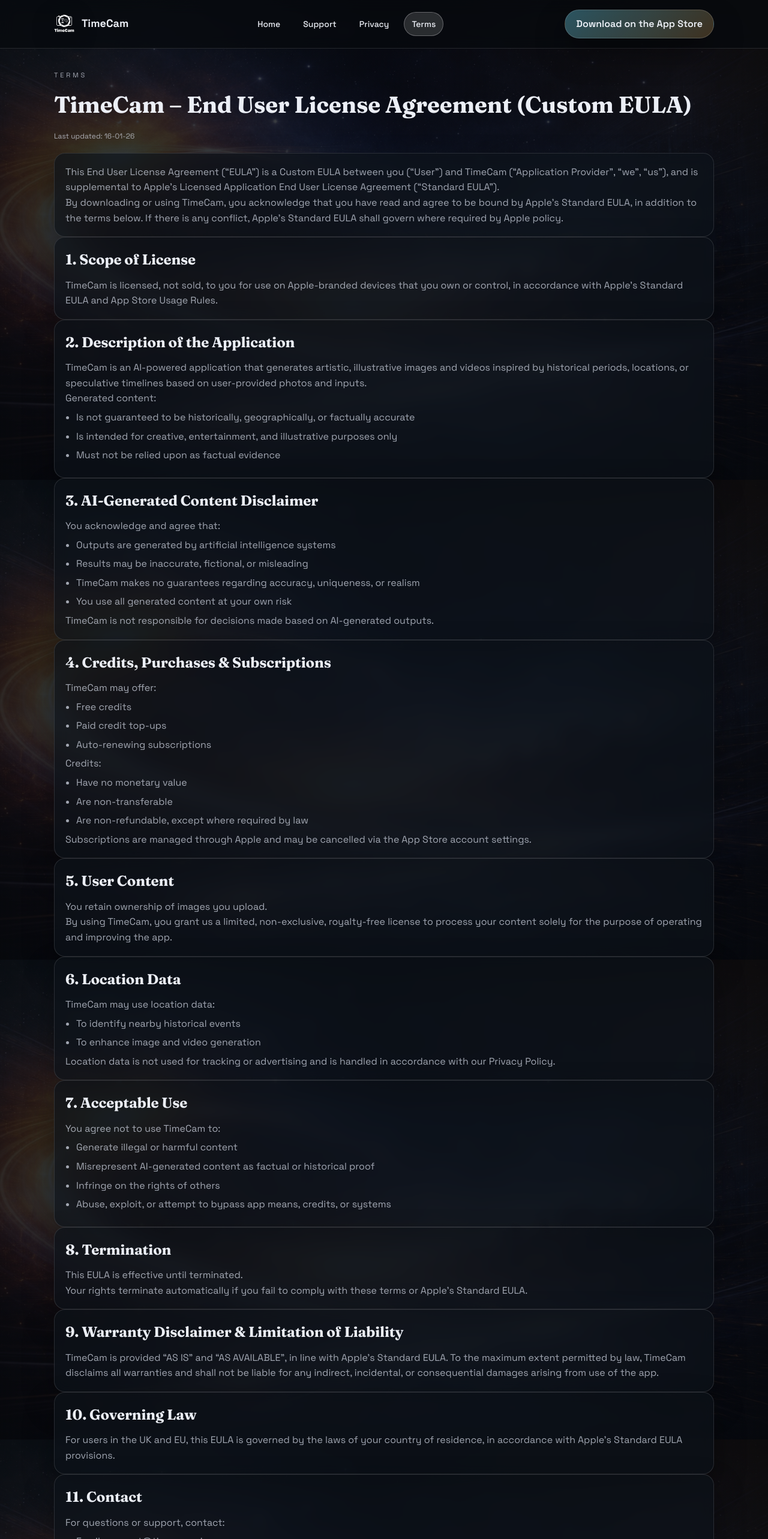
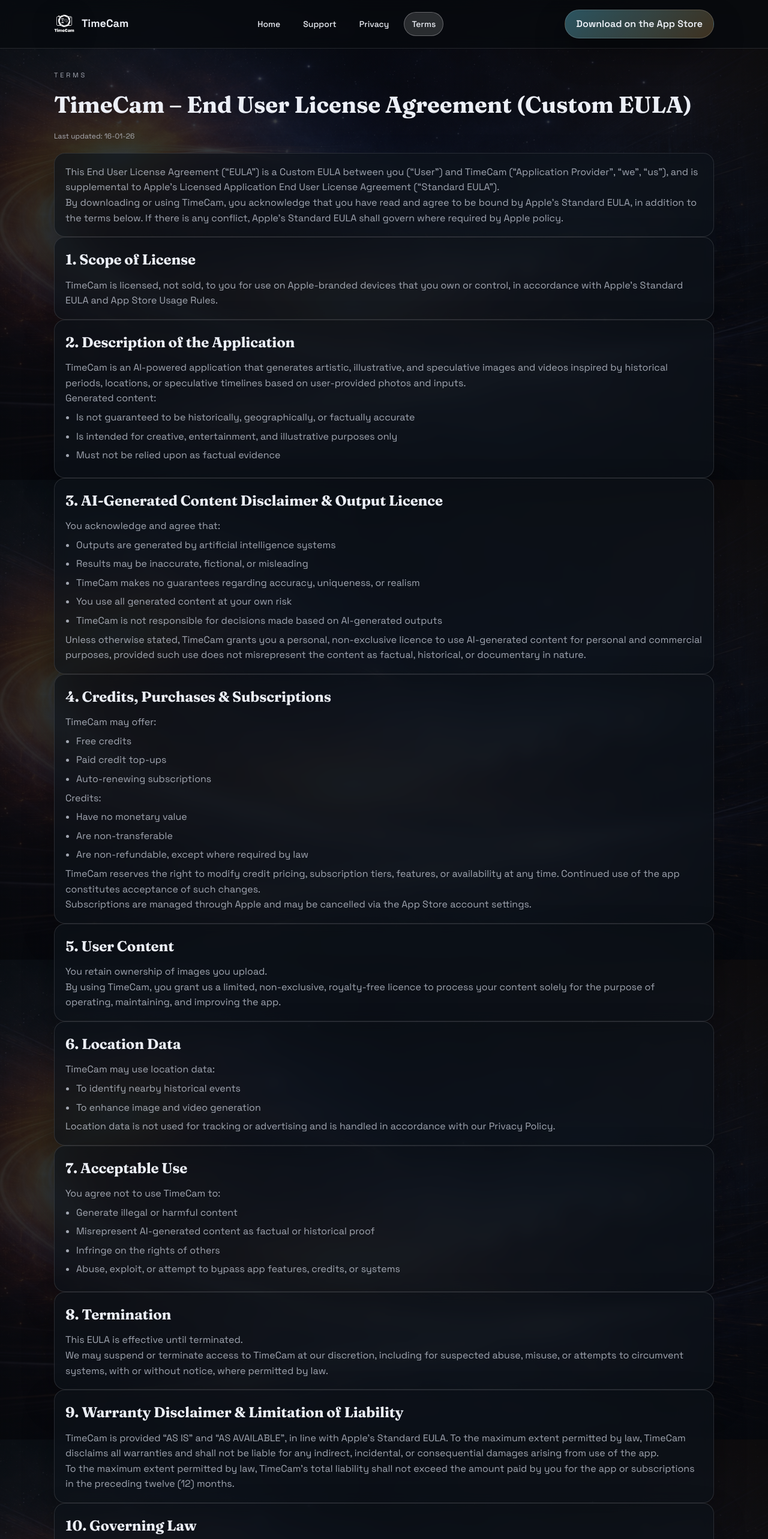
Before and after one commit to BrenC11/TimeCam-Support, a Next.js app: page /terms in a window 1280 px wide. Shown: the top 2566 px of the page at 60% size. Built offline with nearby package versions, Linux system fonts and the light colour scheme.

Commit message:
Update plan credits

```diff
--- a/app/page.tsx
+++ b/app/page.tsx
@@ -241,7 +241,7 @@
                 <h3>Starter</h3>
                 <p className="price">£4.99/mo</p>
                 <ul className="list">
-                  <li>120 credits per month</li>
+                  <li>150 credits per month</li>
                   <li>Standard rendering</li>
                   <li>Watermark-free exports</li>
                 </ul>
@@ -251,7 +251,7 @@
                 <h3>Creator</h3>
                 <p className="price">£9.99/mo</p>
                 <ul className="list">
-                  <li>400 credits per month</li>
+                  <li>500 credits per month</li>
                   <li>High-resolution exports</li>
                   <li>Priority processing</li>
                 </ul>
--- a/app/terms/page.tsx
+++ b/app/terms/page.tsx
@@ -54,8 +54,9 @@
         <section className="section card">
           <h2>2. Description of the Application</h2>
           <p className="muted">
-            TimeCam is an AI-powered application that generates artistic, illustrative images and videos inspired by
-            historical periods, locations, or speculative timelines based on user-provided photos and inputs.
+            TimeCam is an AI-powered application that generates artistic, illustrative, and speculative images and
+            videos inspired by historical periods, locations, or speculative timelines based on user-provided photos
+            and inputs.
           </p>
           <p className="muted">Generated content:</p>
           <ul className="list">
@@ -66,15 +67,20 @@
         </section>
 
         <section className="section card">
-          <h2>3. AI-Generated Content Disclaimer</h2>
+          <h2>3. AI-Generated Content Disclaimer &amp; Output Licence</h2>
           <p className="muted">You acknowledge and agree that:</p>
           <ul className="list">
             <li>Outputs are generated by artificial intelligence systems</li>
             <li>Results may be inaccurate, fictional, or misleading</li>
             <li>TimeCam makes no guarantees regarding accuracy, uniqueness, or realism</li>
             <li>You use all generated content at your own risk</li>
+            <li>TimeCam is not responsible for decisions made based on AI-generated outputs</li>
           </ul>
-          <p className="muted">TimeCam is not responsible for decisions made based on AI-generated outputs.</p>
+          <p className="muted">
+            Unless otherwise stated, TimeCam grants you a personal, non-exclusive licence to use AI-generated content
+            for personal and commercial purposes, provided such use does not misrepresent the content as factual,
+            historical, or documentary in nature.
+          </p>
         </section>
 
         <section className="section card">
@@ -92,6 +98,10 @@
             <li>Are non-refundable, except where required by law</li>
           </ul>
           <p className="muted">
+            TimeCam reserves the right to modify credit pricing, subscription tiers, features, or availability at any
+            time. Continued use of the app constitutes acceptance of such changes.
+          </p>
+          <p className="muted">
             Subscriptions are managed through Apple and may be cancelled via the App Store account settings.
           </p>
         </section>
@@ -100,8 +110,8 @@
           <h2>5. User Content</h2>
           <p className="muted">You retain ownership of images you upload.</p>
           <p className="muted">
-            By using TimeCam, you grant us a limited, non-exclusive, royalty-free license to process your content solely
-            for the purpose of operating and improving the app.
+            By using TimeCam, you grant us a limited, non-exclusive, royalty-free licence to process your content solely
+            for the purpose of operating, maintaining, and improving the app.
           </p>
         </section>
 
@@ -124,7 +134,7 @@
             <li>Generate illegal or harmful content</li>
             <li>Misrepresent AI-generated content as factual or historical proof</li>
             <li>Infringe on the rights of others</li>
-            <li>Abuse, exploit, or attempt to bypass app means, credits, or systems</li>
+            <li>Abuse, exploit, or attempt to bypass app features, credits, or systems</li>
           </ul>
         </section>
 
@@ -132,7 +142,8 @@
           <h2>8. Termination</h2>
           <p className="muted">This EULA is effective until terminated.</p>
           <p className="muted">
-            Your rights terminate automatically if you fail to comply with these terms or Apple’s Standard EULA.
+            We may suspend or terminate access to TimeCam at our discretion, including for suspected abuse, misuse, or
+            attempts to circumvent systems, with or without notice, where permitted by law.
           </p>
         </section>
 
@@ -143,13 +154,17 @@
             permitted by law, TimeCam disclaims all warranties and shall not be liable for any indirect, incidental, or
             consequential damages arising from use of the app.
           </p>
+          <p className="muted">
+            To the maximum extent permitted by law, TimeCam’s total liability shall not exceed the amount paid by you
+            for the app or subscriptions in the preceding twelve (12) months.
+          </p>
         </section>
 
         <section className="section card">
           <h2>10. Governing Law</h2>
           <p className="muted">
-            For users in the UK and EU, this EULA is governed by the laws of your country of residence, in accordance with
-            Apple’s Standard EULA provisions.
+            This EULA is governed by applicable local consumer protection laws and, where permitted, the laws of England
+            and Wales.
           </p>
         </section>
 
```
